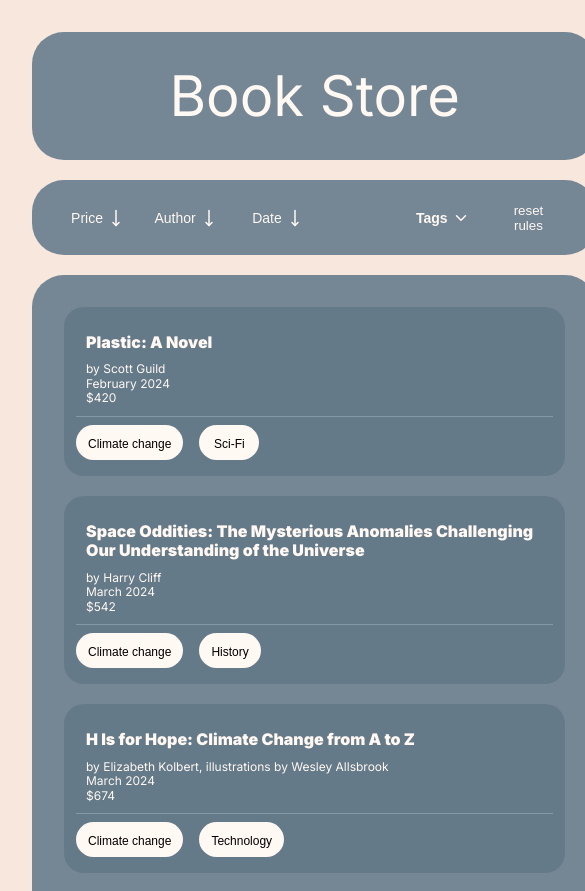
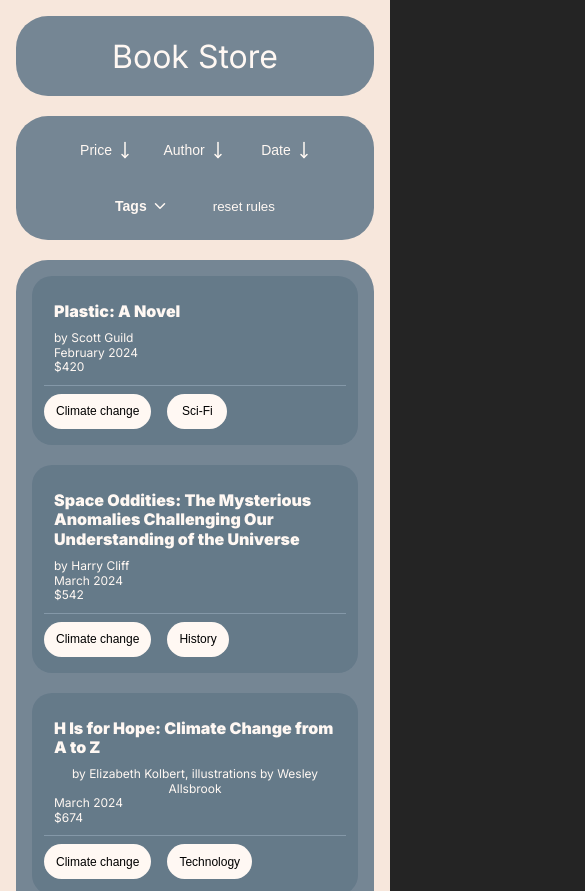
Before and after one commit to AnnaGolmakova/guider-test, a React (Vite) app: page / in a window 390 px wide. Shown: the top 891 px of the page, 585 px wide, since content can reach past the window. Built offline with nearby package versions, Linux system fonts and the light colour scheme.

Commit message:
Улучшенная адаптивность

```diff
--- a/src/App.css
+++ b/src/App.css
@@ -5,8 +5,16 @@
   margin: 0 auto;
   background-color: var(--background-page);
   padding: 2rem;
-  max-width: 1280px;
+  max-width: 960px;
+  width: 100%;
   text-align: center;
+  box-sizing: border-box;
+}
+
+@media only screen and (max-width: 500px) {
+  #root {
+    padding: 16px;
+  }
 }
 
 /* @media (prefers-reduced-motion: no-preference) {} */
--- a/src/components/button/Button.css
+++ b/src/components/button/Button.css
@@ -5,7 +5,7 @@
   border: solid 2px transparent;
   border-radius: 50px;
   background-color: var(--background-button);
-  padding: 10px;
+  padding: 4px 10px;
   min-width: 60px;
   height: 35px;
   font-weight: 400;
--- a/src/components/card/Card.css
+++ b/src/components/card/Card.css
@@ -2,7 +2,6 @@
   display: flex;
   flex-direction: column;
   align-items: stretch;
-  transition: 0.3s ease-in-out;
   box-sizing: border-box;
   border-radius: 20px;
   background-color: var(--background-card);
--- a/src/components/filter/Filter.css
+++ b/src/components/filter/Filter.css
@@ -3,12 +3,21 @@
   flex-direction: row;
   justify-content: space-between;
   align-items: stretch;
-  gap: 80px;
   box-sizing: border-box;
   border-radius: 32px;
   background-color: var(--background-plate);
   padding: 10px 48px 10px 10px;
   height: 75px;
+}
+
+@media only screen and (max-width: 580px) {
+  .filter {
+    padding: 10px;
+    align-items: center;
+    flex-direction: column;
+    height: unset;
+    gap: 8px;
+  }
 }
 
 .sort-options {
@@ -36,11 +45,23 @@
   padding-right: 16px;
 }
 
+@media only screen and (max-width: 580px) {
+  .sort-option {
+    height: 48px;
+  }
+}
+
 .tags {
   display: flex;
   position: relative;
   flex-direction: row;
   gap: 32px;
+}
+
+@media only screen and (max-width: 580px) {
+  .tags {
+    height: 48px;
+  }
 }
 
 .tags__button {
--- a/src/components/filter/SortingButton.css
+++ b/src/components/filter/SortingButton.css
@@ -6,11 +6,17 @@
   border: none;
   background: transparent;
   padding: 0 8px;
-  width: 96px;
+  min-width: 96px;
   color: var(--text-primary);
   font-size: 14px;
   line-height: 14px;
   text-transform: capitalize;
+}
+
+@media only screen and (max-width: 500px) {
+  .sort-button {
+    width: unset;
+  }
 }
 
 .sort-button::after {
--- a/src/components/header/Header.css
+++ b/src/components/header/Header.css
@@ -10,3 +10,10 @@
   font-size: 56px;
   line-height: 67px;
 }
+
+@media only screen and (max-width: 500px) {
+  .header {
+    font-size: 32px;
+    height: 80px;
+  }
+}
--- a/src/components/list/List.css
+++ b/src/components/list/List.css
@@ -5,6 +5,12 @@
   border-radius: 32px;
   background-color: var(--background-plate);
   padding: 32px;
+}
+
+@media only screen and (max-width: 500px) {
+  .list {
+    padding: 16px 16px 32px 16px;
+  }
 }
 
 .list__total {
--- a/src/components/tagList/TagList.css
+++ b/src/components/tagList/TagList.css
@@ -11,5 +11,11 @@
   border-radius: 16px;
   background-color: var(--background-plate);
   padding: 16px;
-  max-width: 320px;
+  min-width: 280px;
 }
+
+@media only screen and (max-width: 600px) {
+  .tag-list {
+    transform: translate(20%, 100%);
+  }
+}
--- a/src/index.css
+++ b/src/index.css
@@ -26,7 +26,8 @@ a:hover {
 
 body {
   display: flex;
-  place-items: center;
+  align-items: start;
+  justify-content: center;
   margin: 0;
   background-color: var(--background-page);
   min-width: 320px;
```
